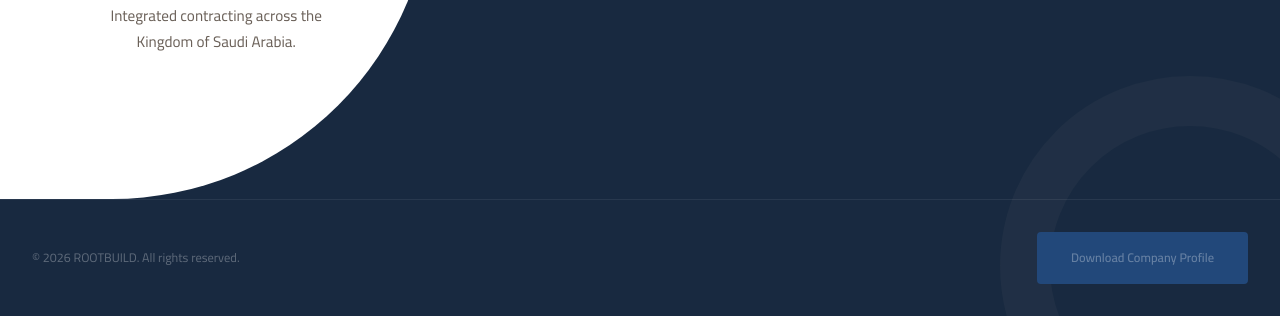
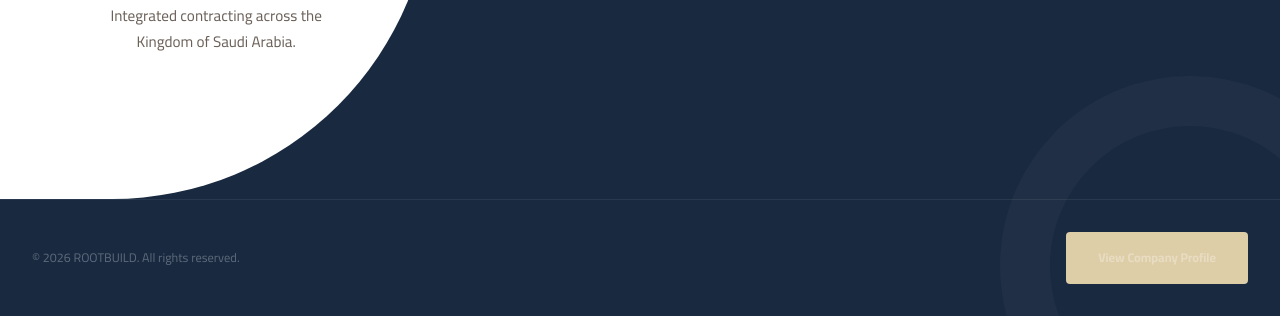
Before and after one commit to dohaayman11/dohaayman11.github.io, a plain HTML site: page index.html in a window 1280 px wide. Shown: the part 6375-6691 px from the top of the page. Drawn offline with Linux system fonts and the light colour scheme; a web font is replaced by a local one.

Commit message:
added profile company

```diff
--- a/index.html
+++ b/index.html
@@ -520,11 +520,12 @@
       <div class="footer__bottom">
         <p>© 2026 ROOTBUILD. All rights reserved.</p>
         <div class="footer__bottom-links">
-<a href="assets/Rootbuild Profile.pdf"
-   class="btn btn--primary"
-   target="_blank">
-   Download Company Profile
-</a>        </div>
+<a href="documents/Rootbuild_Profile.pdf"
+   target="_blank"
+   class="profile-download-btn">
+   View Company Profile
+</a>
+       </div>
       </div>
     </div>
   </footer>
```
Also changed, not shown: 1 other file.
